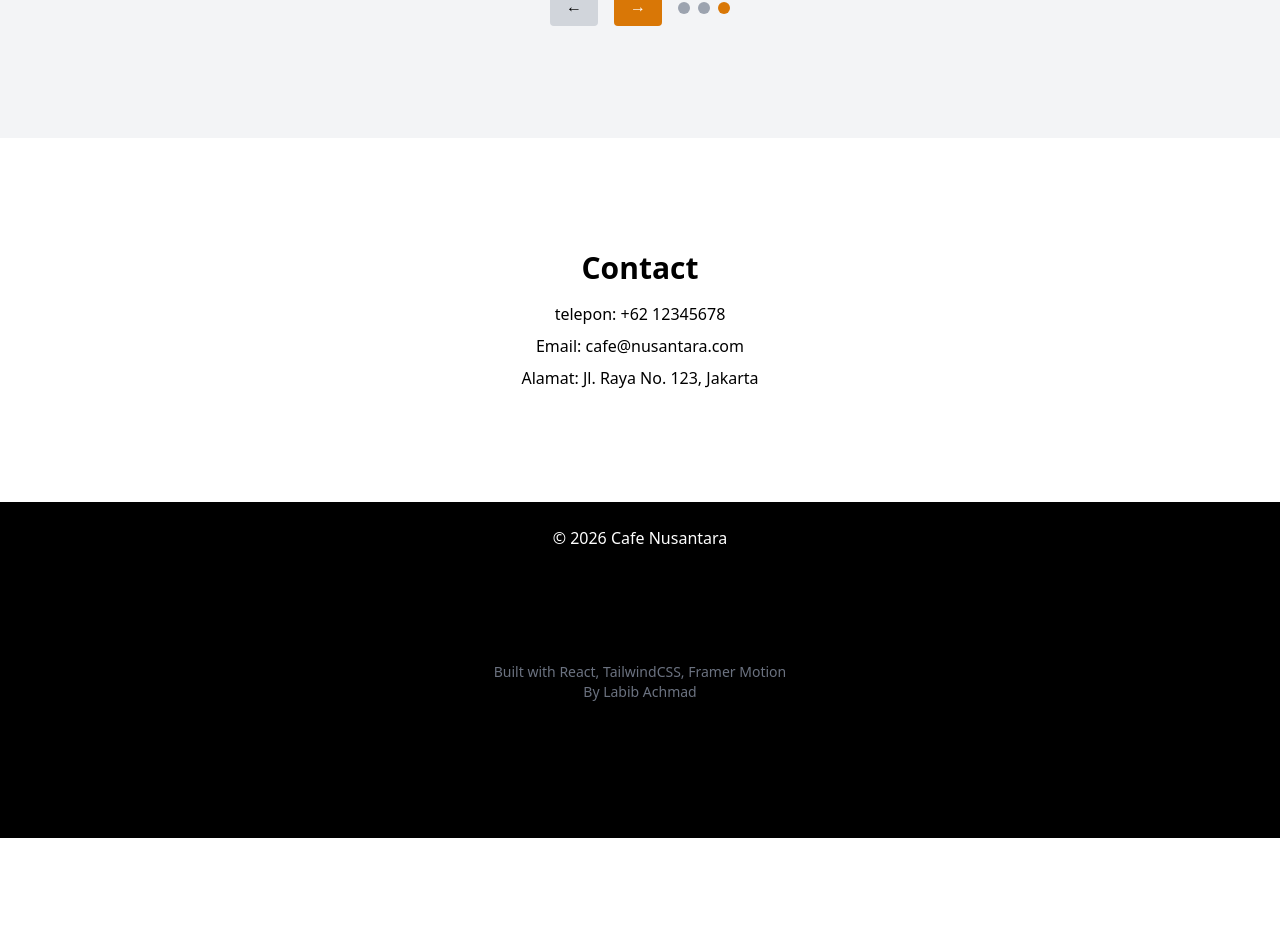
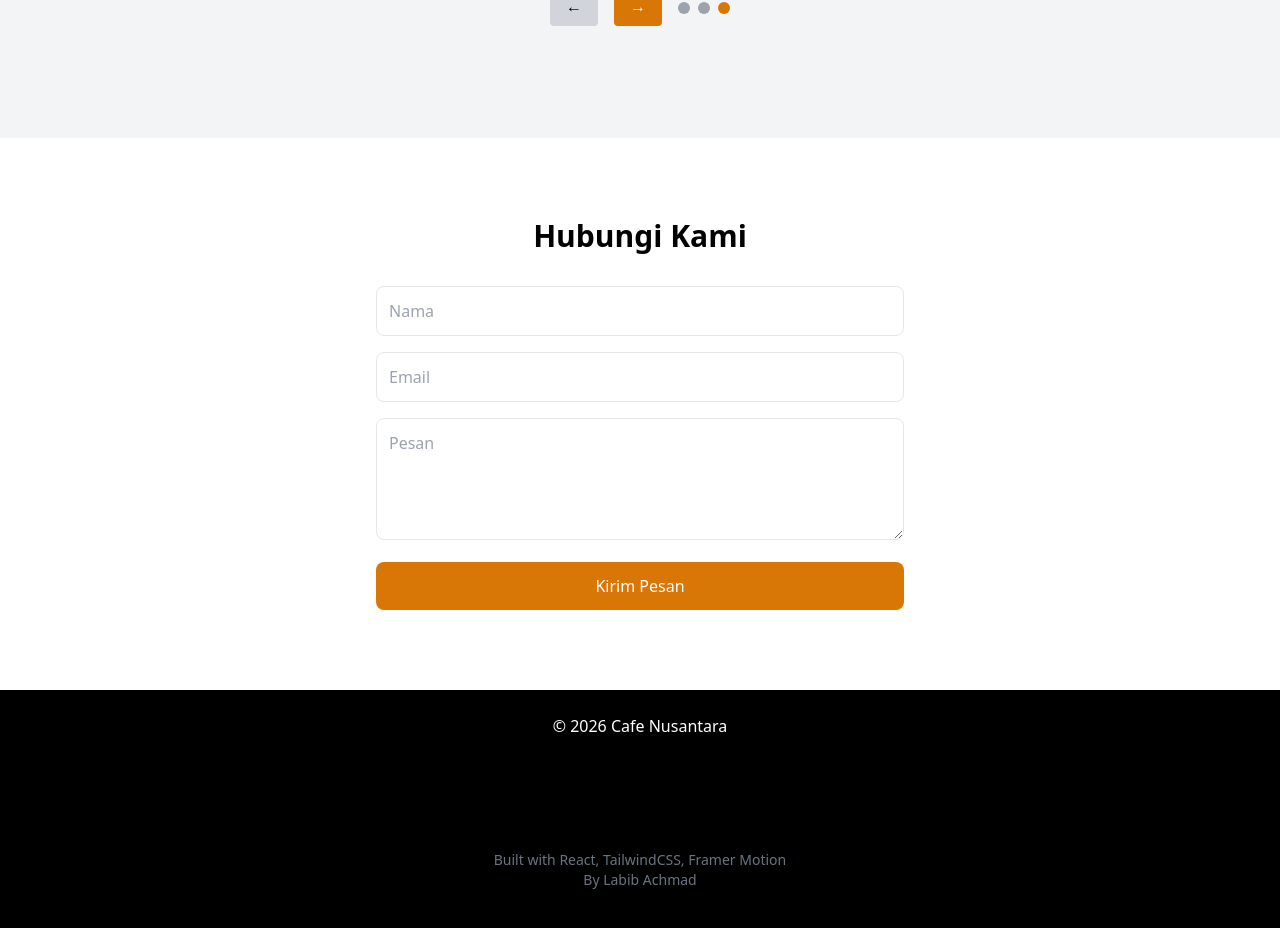
Before and after one commit to lamnaf/cafe-portfolio, a React (Vite) app: page / in a window 1280 px wide. Shown: the part 2774-3702 px from the top of the page. Before the commit the page ends 3612 px from the top, so only its background shows below. Built offline with nearby package versions, Linux system fonts and the light colour scheme.

Commit message:
upgrade contact section

```diff
--- a/package.json
+++ b/package.json
@@ -10,6 +10,7 @@
     "preview": "vite preview"
   },
   "dependencies": {
+    "@emailjs/browser": "^4.4.1",
     "framer-motion": "^12.38.0",
     "react": "^19.2.5",
     "react-dom": "^19.2.5"
--- a/src/components/Contact.jsx
+++ b/src/components/Contact.jsx
@@ -1,10 +1,126 @@
+import { useRef, useState } from "react"
+import emailjs from "@emailjs/browser"
+import { motion } from "framer-motion"
+
 export default function Contact() {
+  const form = useRef()
+
+  const [loading, setLoading] = useState(false)
+  const [success, setSuccess] = useState(false)
+  const [error, setError] = useState("")
+  const [formData, setFormData] = useState({
+    name: "",
+    email: "",
+    message: "",
+  })
+
+  // handle input
+  const handleChange = (e) => {
+    setFormData({ ...formData, [e.target.name]: e.target.value })
+  }
+
+  // validasi sederhana
+  const validate = () => {
+    if (!formData.name) return "Nama wajib diisi"
+    if (!formData.email.includes("@")) return "Email tidak valid"
+    if (!formData.message) return "Pesan tidak boleh kosong"
+    return ""
+  }
+
+  const sendEmail = (e) => {
+    e.preventDefault()
+
+    const validationError = validate()
+    if (validationError) {
+      setError(validationError)
+      return
+    }
+
+    setError("")
+    setLoading(true)
+
+    emailjs.sendForm(
+      "SERVICE_ID",
+      "TEMPLATE_ID",
+      form.current,
+      "PUBLIC_KEY"
+    )
+    .then(() => {
+      setSuccess(true)
+      setLoading(false)
+      form.current.reset()
+    })
+    .catch(() => {
+      setError("Gagal mengirim pesan")
+      setLoading(false)
+    })
+  }
+
+
   return (
-    <section id="contact" className="py-20 md:py-28 text-center bg-white dark:bg-gray-900 text-black dark:text-white">
-      <h3 className="text-3xl font-bold">Contact</h3>
-      <p className="mt-4">telepon: +62 12345678</p>
-      <p className="mt-2">Email: cafe@nusantara.com</p>
-      <p className="mt-2">Alamat: Jl. Raya No. 123, Jakarta</p>
+    <section id="contact" className="py-20 bg-white dark:bg-gray-900">
+      <div className="max-w-xl mx-auto px-6">
+
+        <h2 className="text-3xl font-bold mb-8 text-center dark:text-white">
+          Hubungi Kami
+        </h2>
+
+        <motion.form
+          ref={form}
+          onSubmit={sendEmail}
+          className="space-y-4"
+          initial={{ opacity: 0, y: 40 }}
+          whileInView={{ opacity: 1, y: 0 }}
+          transition={{ duration: 0.6 }}
+          viewport={{ once: true }}
+        >
+
+          {/* Error Message */}
+          {error && (
+            <p className="text-red-500 text-sm">{error}</p>
+          )}
+
+          {/* Success Message */}
+          {success && (
+            <p className="text-green-500 text-sm">
+              Pesan berhasil dikirim 🎉
+            </p>
+          )}
+
+          <input
+            type="text"
+            name="name"
+            placeholder="Nama"
+            onChange={handleChange}
+            className="w-full p-3 border rounded-lg focus:ring-2 focus:ring-amber-500 outline-none dark:bg-gray-800 dark:text-white"
+          />
+
+          <input
+            type="email"
+            name="email"
+            placeholder="Email"
+            onChange={handleChange}
+            className="w-full p-3 border rounded-lg focus:ring-2 focus:ring-amber-500 outline-none dark:bg-gray-800 dark:text-white"
+          />
+
+          <textarea
+            name="message"
+            placeholder="Pesan"
+            rows="4"
+            onChange={handleChange}
+            className="w-full p-3 border rounded-lg focus:ring-2 focus:ring-amber-500 outline-none"
+          />
+
+          <button
+            type="submit"
+            disabled={loading}
+            className="w-full bg-amber-600 text-white py-3 rounded-lg hover:bg-amber-700 transition flex justify-center items-center"
+          >
+            {loading ? "Mengirim..." : "Kirim Pesan"}
+          </button>
+
+        </motion.form>
+      </div>
     </section>
   )
 }
```
Also changed, not shown: 1 other file (tests, documents, lock files or other folders).
